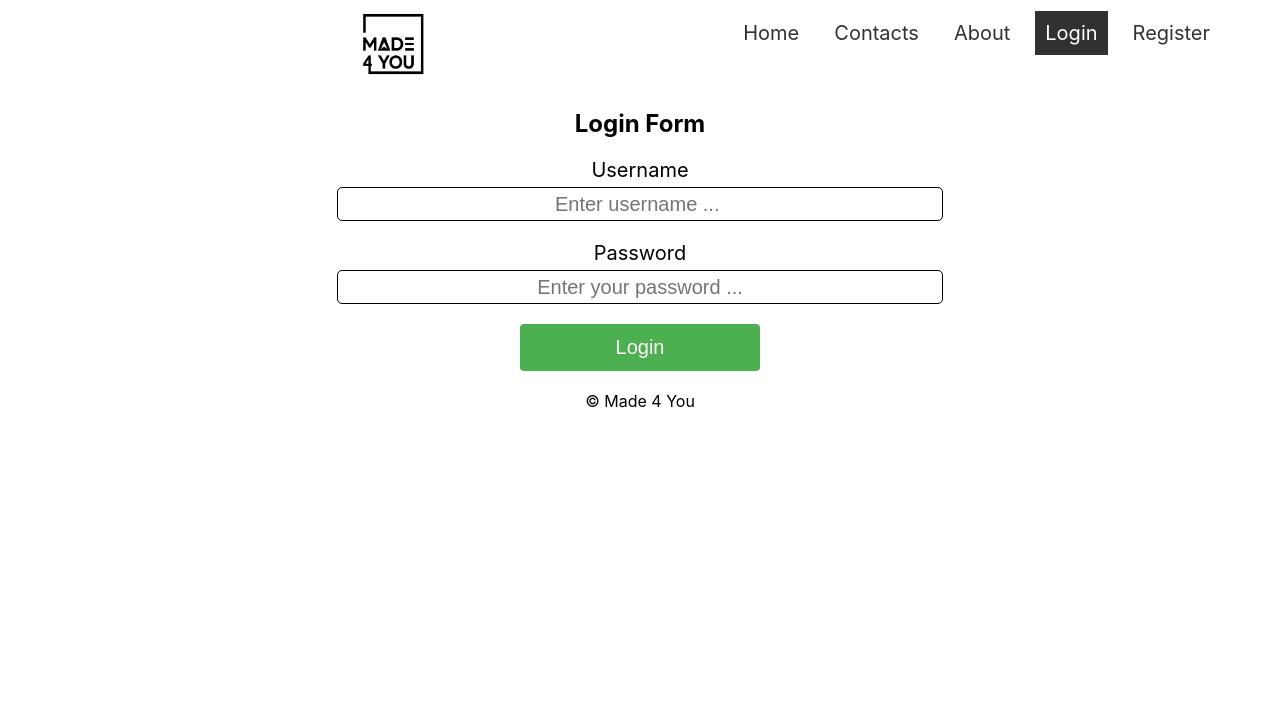
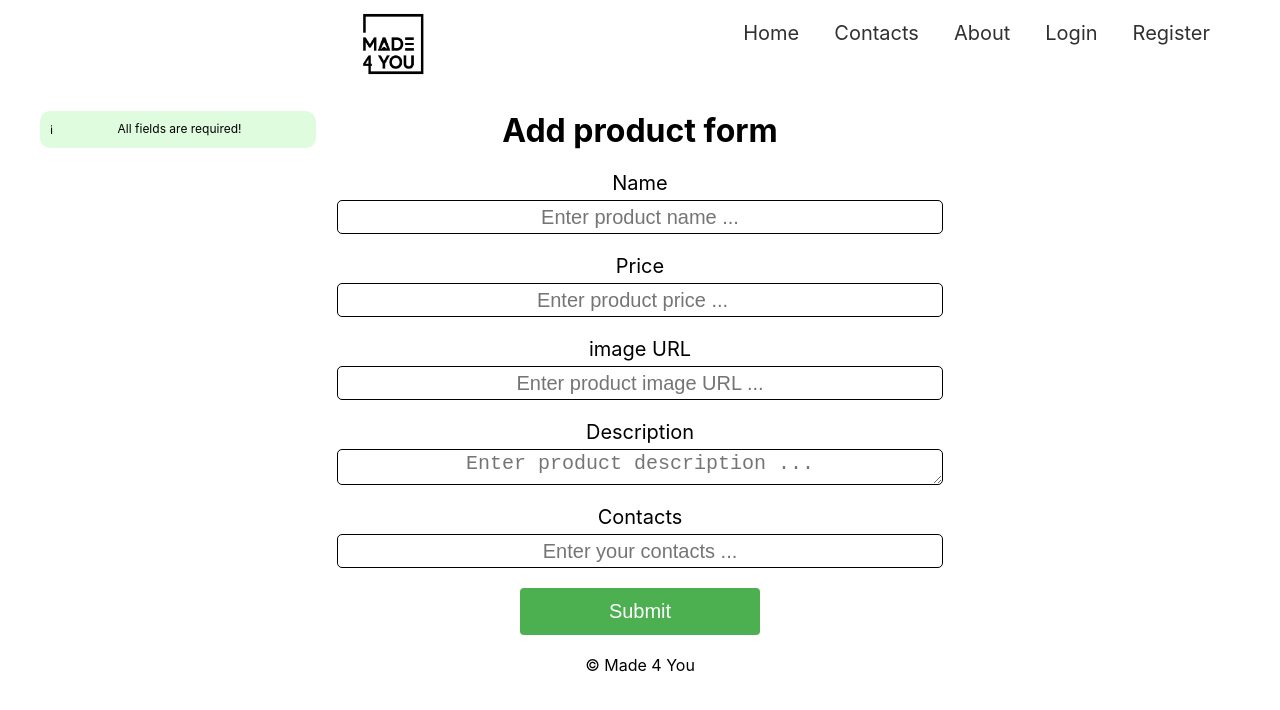
Before and after one commit to aleksandar-sokolov/made-for-you, a React (Create React App) app: page /product/add in a window 1280 px wide. Before the commit this address led to /login. Shown: the top 710 px of the page. Built offline with nearby package versions, Linux system fonts and the light colour scheme.

Commit message:
Import InfoMessage.js in register and product form

```diff
--- a/src/App.js
+++ b/src/App.js
@@ -1,6 +1,6 @@
 import { Route, Switch } from 'react-router-dom';
-
-import './App.css';
+import { ErrorContext } from './contexts/ErrorContext';
+import { useContext } from 'react';
 
 import NavBar from './components/NavBar/NavBar'
 import Footer from './components/Footer/Footer'
@@ -15,10 +15,10 @@ import Page404 from './components/Page404/Page404';
 import AuthContextProvider from './contexts/AuthContext';
 import UnderConstruction from './components/UnderConstruction/UnderConstruction';
 import ErrorWindow from './components/ErrorWindow/ErrorWindow';
-import { ErrorContext } from './contexts/ErrorContext';
-import { useContext } from 'react';
 import UserProfile from './components/UserProfile/UserProfile';
 import authGard from './hoc/authGard';
+
+import './App.css';
 
 function App() {
 
@@ -28,7 +28,6 @@ function App() {
         <div className="site-container">
 
             <AuthContextProvider>
-                {/* <NavBar username={username} handleLogout={handleLogout} /> */}
                 <NavBar />
                 {errorMessage && <ErrorWindow>{errorMessage}</ErrorWindow>}
 
@@ -36,10 +35,9 @@ function App() {
                     <Route path="/" exact component={HomePage} />
                     <Route path="/contacts" exact component={Contacts} />
                     <Route path="/about" exact component={UnderConstruction} />
-                    <Route path="/product/add" exact component={authGard(ProductForm)} />
+                    <Route path="/product/add" exact component={ProductForm} />
                     <Route path="/product/:id" exact component={ProductDetails} />
                     <Route path="/edit/:id" exact component={authGard(EditForm)} />
-                    {/* <Route path="/login" exact ><Login onLogin={handleLogin} /></Route> */}
                     <Route path="/login" exact ><Login /></Route>
                     <Route path="/register" exact component={Register} />
                     <Route path='/user/:username' component={authGard(UserProfile)} />
--- a/src/components/InfoMessage/InfoMessage.css
+++ b/src/components/InfoMessage/InfoMessage.css
@@ -8,6 +8,10 @@ div.info-message {
     border-radius: 10px;
     cursor: pointer;
 
+}
+
+.info-message span{
+    float: left;
 }
 
 div.info-message:hover {
--- a/src/components/ProductForms/ProductForm/ProductForm.js
+++ b/src/components/ProductForms/ProductForm/ProductForm.js
@@ -2,6 +2,7 @@ import { useContext } from 'react';
 import { AuthContext } from '../../../contexts/AuthContext';
 import { ErrorContext } from '../../../contexts/ErrorContext';
 import productServices from '../../../services/productServices';
+import InfoMessage from "../../InfoMessage/InfoMessage";
 
 import '../Form.css'
 
@@ -11,8 +12,9 @@ const ProductForm = ({ history }) => {
     const { userToken } = useContext(AuthContext);
 
 
-    const onProductSubmitHandler = function (e) {
+    const onProductSubmitHandler = (e) => {
         e.preventDefault();
+
         const producData = {
             name: e.target.name.value,
             price: e.target.price.value,
@@ -40,6 +42,7 @@ const ProductForm = ({ history }) => {
 
     return (
         <div className="ProductForm">
+            <InfoMessage>All fields are required!</InfoMessage>
             <h1>Add product form</h1>
 
             <form onSubmit={onProductSubmitHandler}>
--- a/src/components/UserForms/Register/Register.js
+++ b/src/components/UserForms/Register/Register.js
@@ -8,7 +8,7 @@ const Register = ({ history }) => {
     const { displayError } = useContext(ErrorContext)
 
     const handleSubmitRegister = (e) => {
-        e.preventDefault()
+        e.preventDefault();
 
         const username = e.target.username.value;
         const password = e.target.password.value;
```
